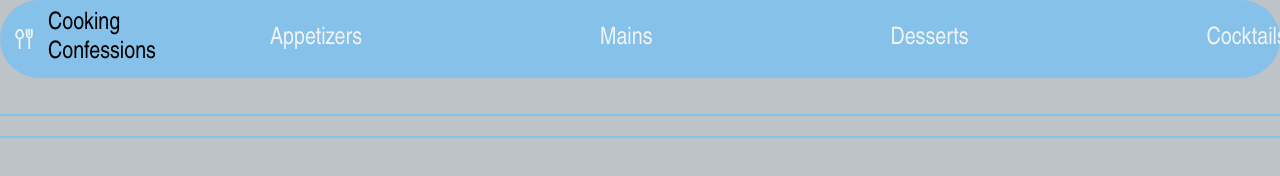
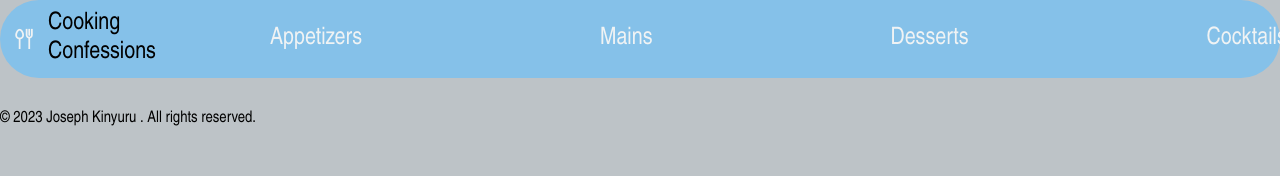
Before and after one commit to JosephKinyuru/CookingConfessions, a plain HTML site: page index.html in a window 1280 px wide. Shown: the top 176 px of the page. Drawn offline with nearby package versions, Linux system fonts and the light colour scheme; no server answers.

Commit message:
Footer added and hr removed

```diff
--- a/index.html
+++ b/index.html
@@ -31,11 +31,9 @@
       </section>
 
       <section id="secondSection">
-        <hr>
         <ul id="recipeFull">
 
         </ul>
-        <hr>
       </section>
 
       <section id="thirdSection">
@@ -44,5 +42,9 @@
         </ul>
       </section>
 
+      <footer>
+        <p>&copy; 2023 Joseph Kinyuru . All rights reserved.</p>
+    </footer>
+
 </body>
 </html>
```
